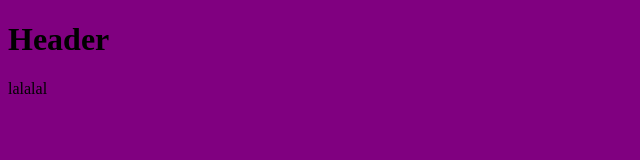
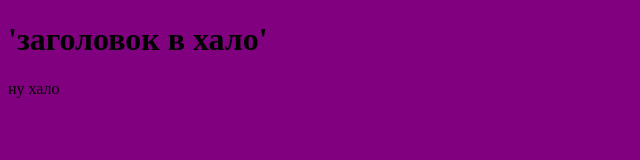
Before and after one commit to dbaykina/caloriesCounter, a plain HTML site: page index.html in a window 1280 px wide. Shown: the whole page, without its empty margins (0-640 px from the left). Drawn offline with Linux system fonts and the light colour scheme.

Commit message:
заголовок исправден на хало

```diff
--- a/index.html
+++ b/index.html
@@ -8,7 +8,7 @@
     <link rel="stylesheet" href="style.css">
 </head>
 <body>
-    <h1>Header</h1>
-    <p>lalalal</p>
+    <h1>'заголовок в хало'</h1>
+    <p>ну хало</p>
 </body>
 </html>
```
